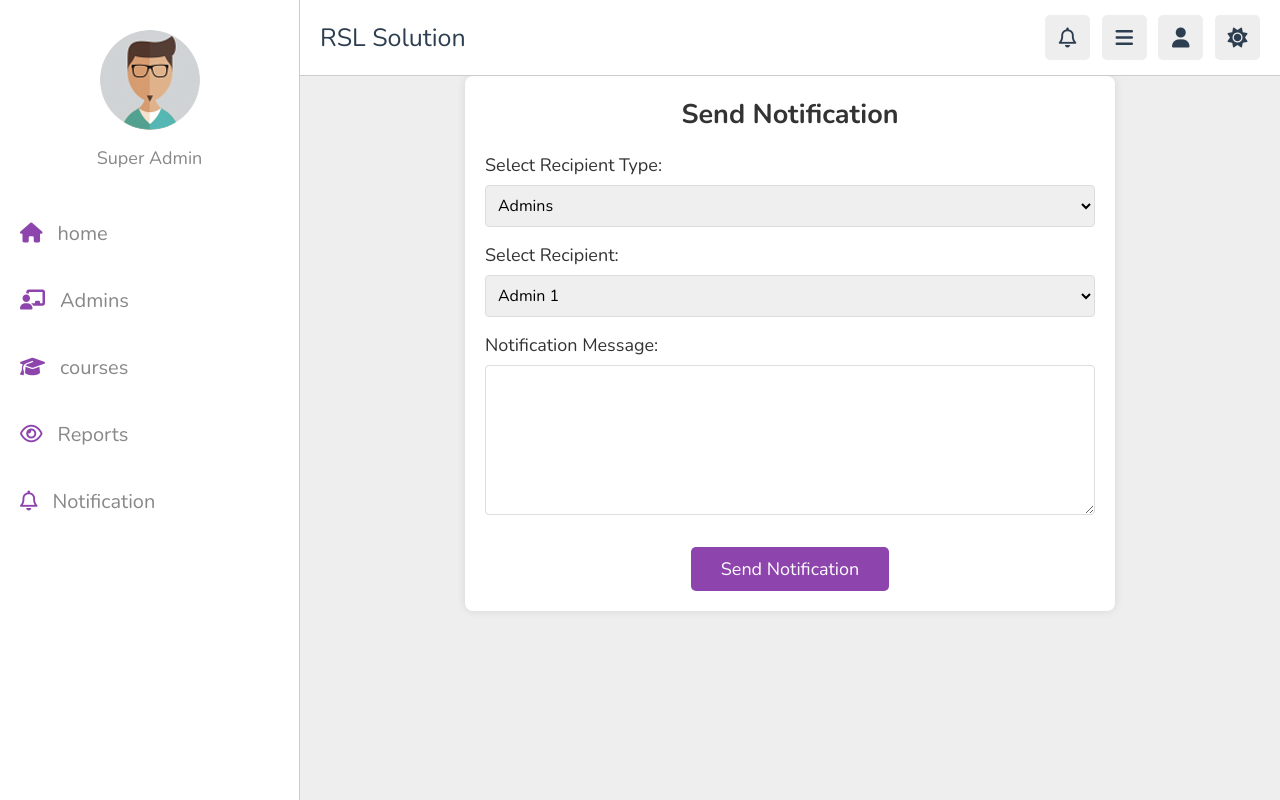
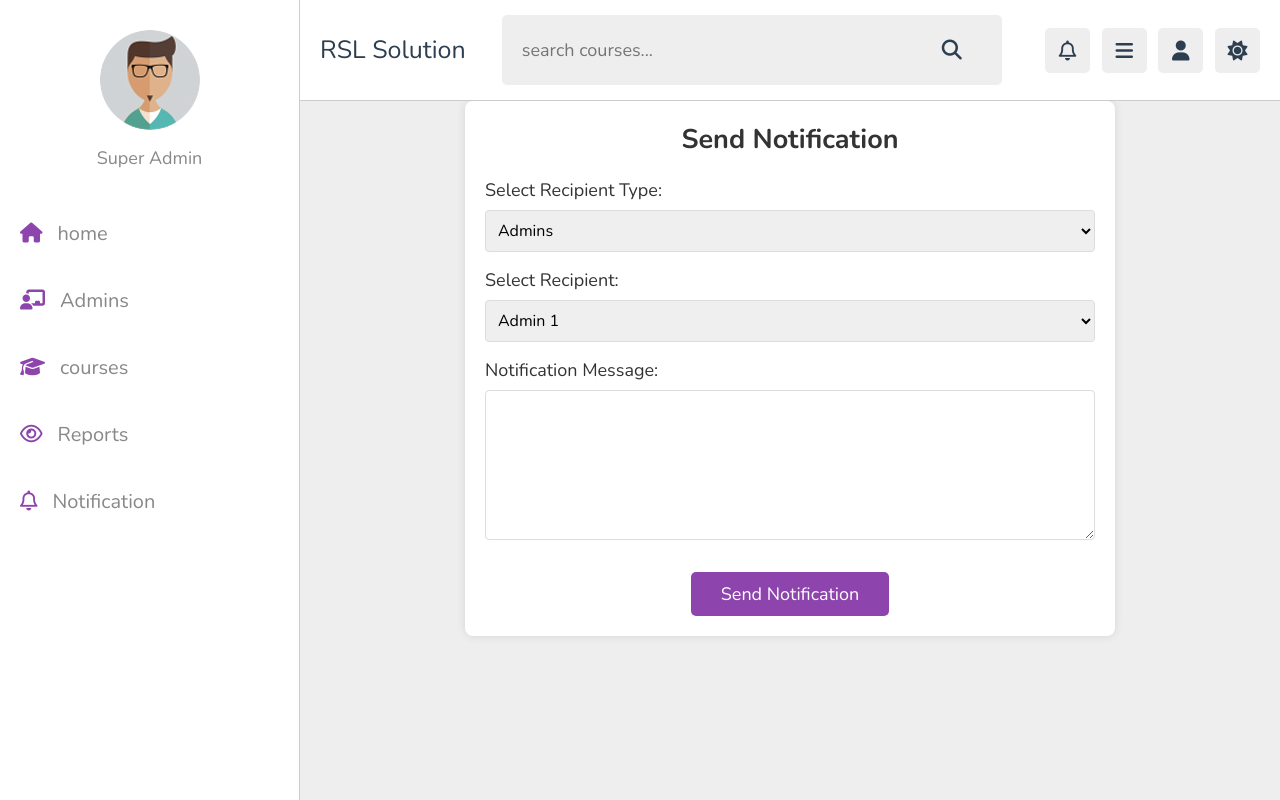
Before and after one commit to shrutiukhale/LMS_Project, a PHP site: page /superadmin/notification.php in a window 1280 px wide. Run offline with PHP 8.4, Linux system fonts and the light colour scheme; some libraries are stand-ins or nearby versions.

Commit message:
modify nodification.php

```diff
--- a/superadmin/notification.php
+++ b/superadmin/notification.php
@@ -10,8 +10,7 @@
    <link rel="stylesheet" href="https://cdnjs.cloudflare.com/ajax/libs/font-awesome/6.1.2/css/all.min.css">
    <link rel="stylesheet" href="css/style.css">
    <style>
-          <style>
-      body {
+      <style>body {
          font-family: 'Nunito', sans-serif;
          font-size: large;
          margin: 0;
@@ -95,8 +94,6 @@
          font-family: 'Nunito', sans-serif;
          font-size: large;
       }
-
-
    </style>
 </head>
 
@@ -107,8 +104,13 @@
       <section class="flex">
 
          <a href="home.html" class="logo">RSL Solution </a>
+
+         <form action="search.html" method="post" class="search-form">
+            <input type="text" name="search_box" required placeholder="search courses..." maxlength="100">
+            <button type="submit" class="fas fa-search"></button>
+         </form>
+
          <div class="icons">
-
             <div id="unread-count" class="fa-regular fa-bell"></div>
             <div id="menu-btn" class="fas fa-bars"></div>
             <div id="search-btn" class="fas fa-search"></div>
@@ -179,7 +181,7 @@
          <label for="notification-message">Notification Message:</label>
          <textarea id="notification-message" rows="6"></textarea>
          <br>
-         <button onclick="sendNotification()"class="inline-btn">Send Notification</button>
+         <button onclick="sendNotification()" class="inline-btn">Send Notification</button>
       </div>
 
       <!-- Unread Notification Count -->
```
Also changed, not shown: index.php (+0 -23 lines), superadmin/courses.php (+0 -113 lines). Lines whose indentation alone changed are shown as unchanged.
